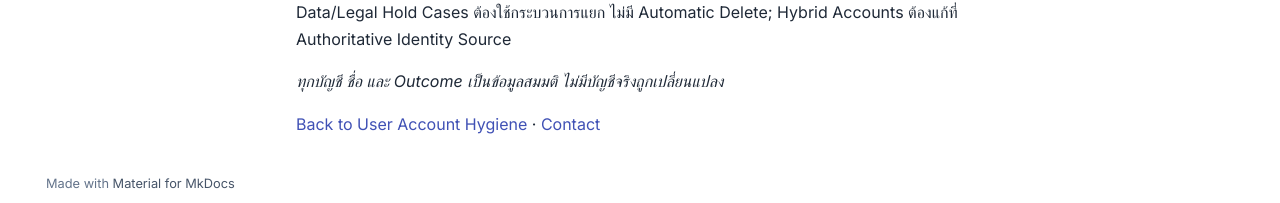
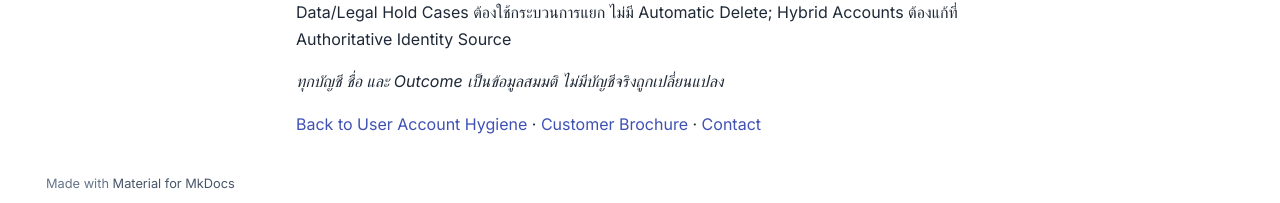
Before and after one commit to inthecloudth/service-catalog, an MkDocs documentation site: the page built from docs/services/examples/user-account-hygiene-assessment-outcome.md, in a window 1280 px wide and 900 px high, scrolled down 2674 px. Shown: the part 694-897 px from the top of the window. Built offline with MkDocs 1.6.1 and Material for MkDocs 9.7.7, drawn with Linux system fonts in a browser that asks for light colours.

Commit message:
docs: surface IP-19 and IP-20 customer brochures

```diff
--- a/docs/services/examples/user-account-hygiene-assessment-outcome.md
+++ b/docs/services/examples/user-account-hygiene-assessment-outcome.md
@@ -83,4 +83,4 @@ flowchart LR
 
 *ทุกบัญชี ชื่อ และ Outcome เป็นข้อมูลสมมติ ไม่มีบัญชีจริงถูกเปลี่ยนแปลง*
 
-[Back to User Account Hygiene](../ip-19-user-account-hygiene.md) · [Contact](../../contact.md)
+[Back to User Account Hygiene](../ip-19-user-account-hygiene.md) · [Customer Brochure](../brochures/ip-19-user-account-hygiene.md) · [Contact](../../contact.md)
```
